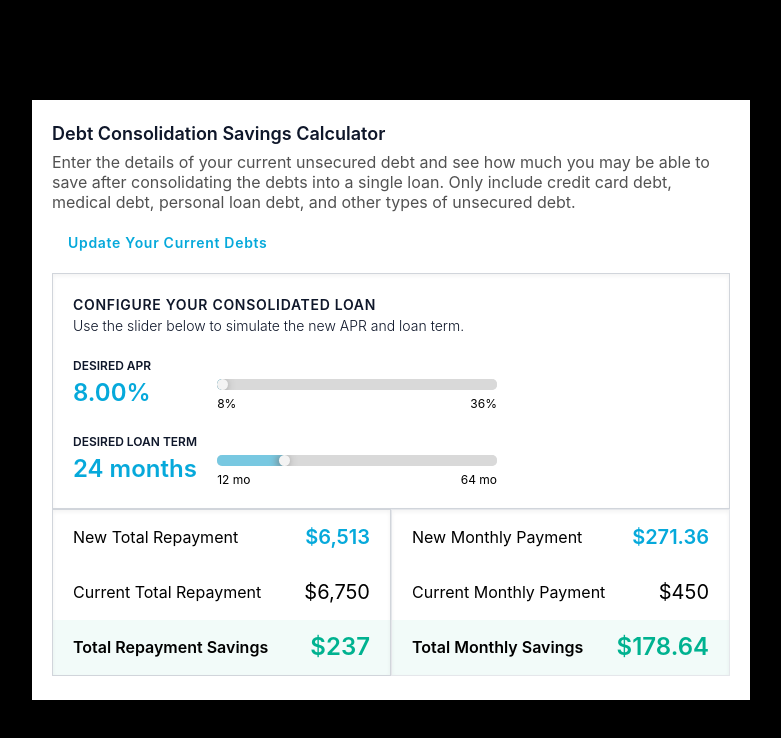
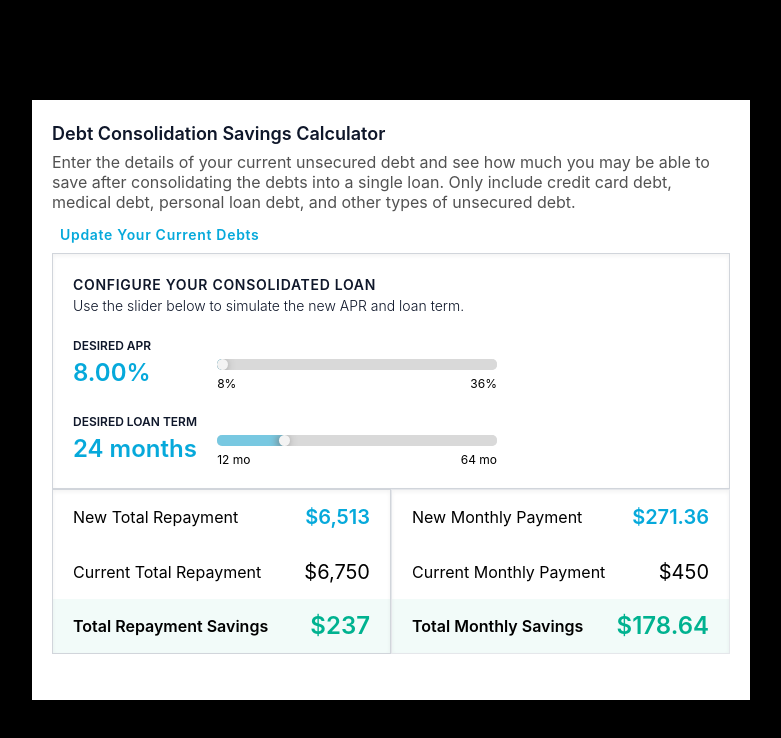
Before and after one commit to imranrehman-it/DebtConsolidation, a React (Create React App) app in the folder debt-consolidation/: page / in a window 1280 px wide. Shown: the top 738 px of the page, without its empty margins (249-1030 px from the left). Built offline with nearby package versions, Linux system fonts and the light colour scheme.

Commit message:
adjusted styling on result page

```diff
--- a/debt-consolidation/src/components/ResultInfo/MonthlySection.js
+++ b/debt-consolidation/src/components/ResultInfo/MonthlySection.js
@@ -3,7 +3,7 @@ import React from 'react'
 export const MonthlySection = () => {
   return (
     <div className="w-1/2 text-black border shadow-inner border-gray-3000">
-      <div className="flex h-1/3 p-5  items-center bg-opacity-5 justify-between">
+      <div className="flex h-1/3 p-5 items-center bg-opacity-5 justify-between">
         <text className="text-[16px] text-black">New Monthly Payment</text>
         <text className="text-center text-[20px] text-[#06A9DB] font-semibold">
           $271.36
@@ -11,7 +11,7 @@ export const MonthlySection = () => {
       </div>
       <div className="flex h-1/3 p-5 items-center bg-opacity-5 justify-between">
         <text className="text-[16px] text-black">Current Monthly Payment</text>
-        <text className="text-center text-[20px] text-black">
+        <text className="text-left text-[20px] text-black">
           $450
         </text>
       </div>
--- a/debt-consolidation/src/components/ResultInfo/ResultInfo.js
+++ b/debt-consolidation/src/components/ResultInfo/ResultInfo.js
@@ -6,7 +6,7 @@ import {LoanConfiguration} from './LoanConfiguration'
 export const ResultInfo = () => {
   return (
     <div className="flex flex-col w-full h-full">
-      <text className="text-[14px] tracking-wider text-[#06A9DB] mt-1 mb-1 p-4 font-semibold">
+      <text className="text-[14px] tracking-wider text-[#06A9DB] mt-1 p-2 font-semibold">
         Update Your Current Debts
       </text>
       <LoanConfiguration />
```
